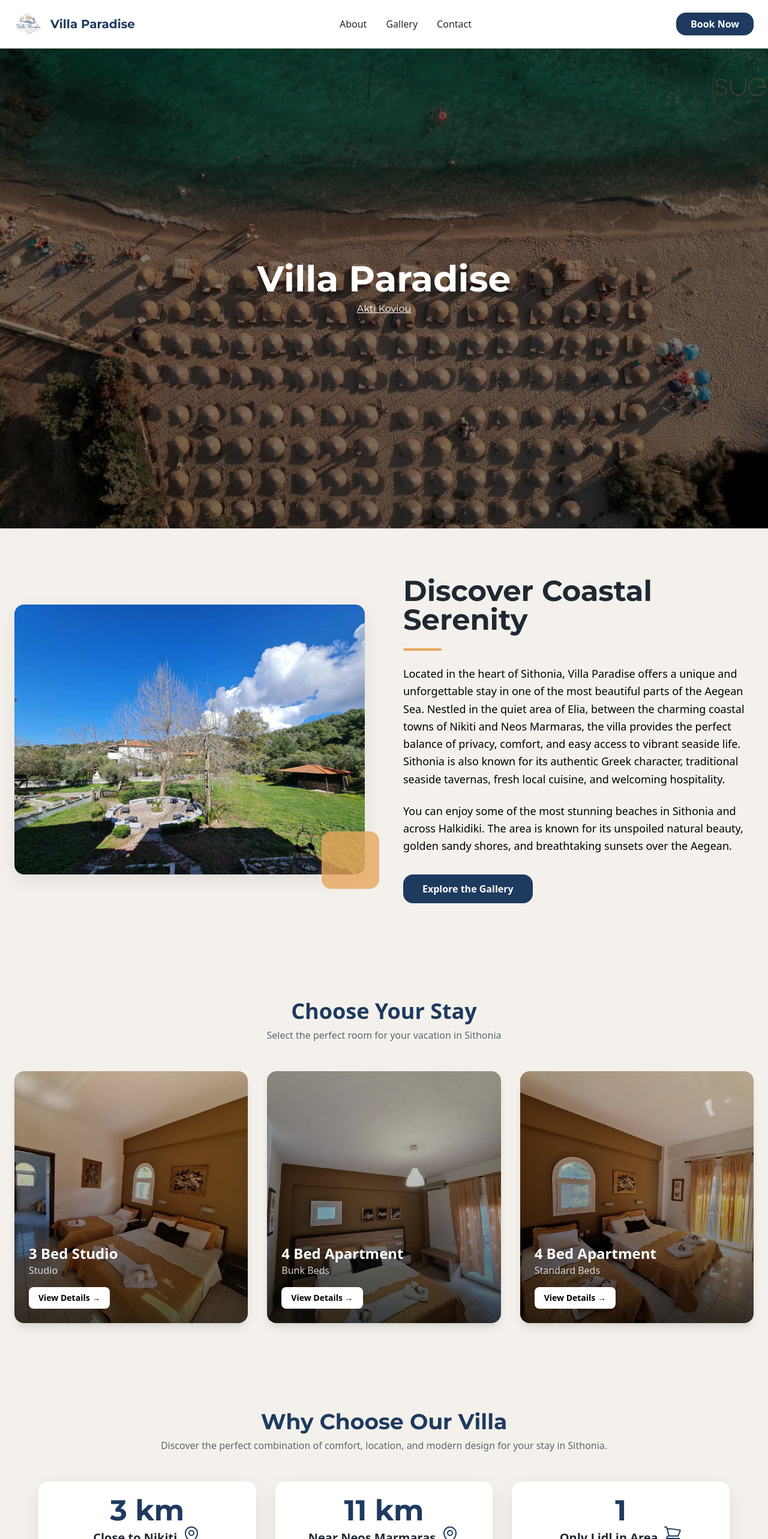
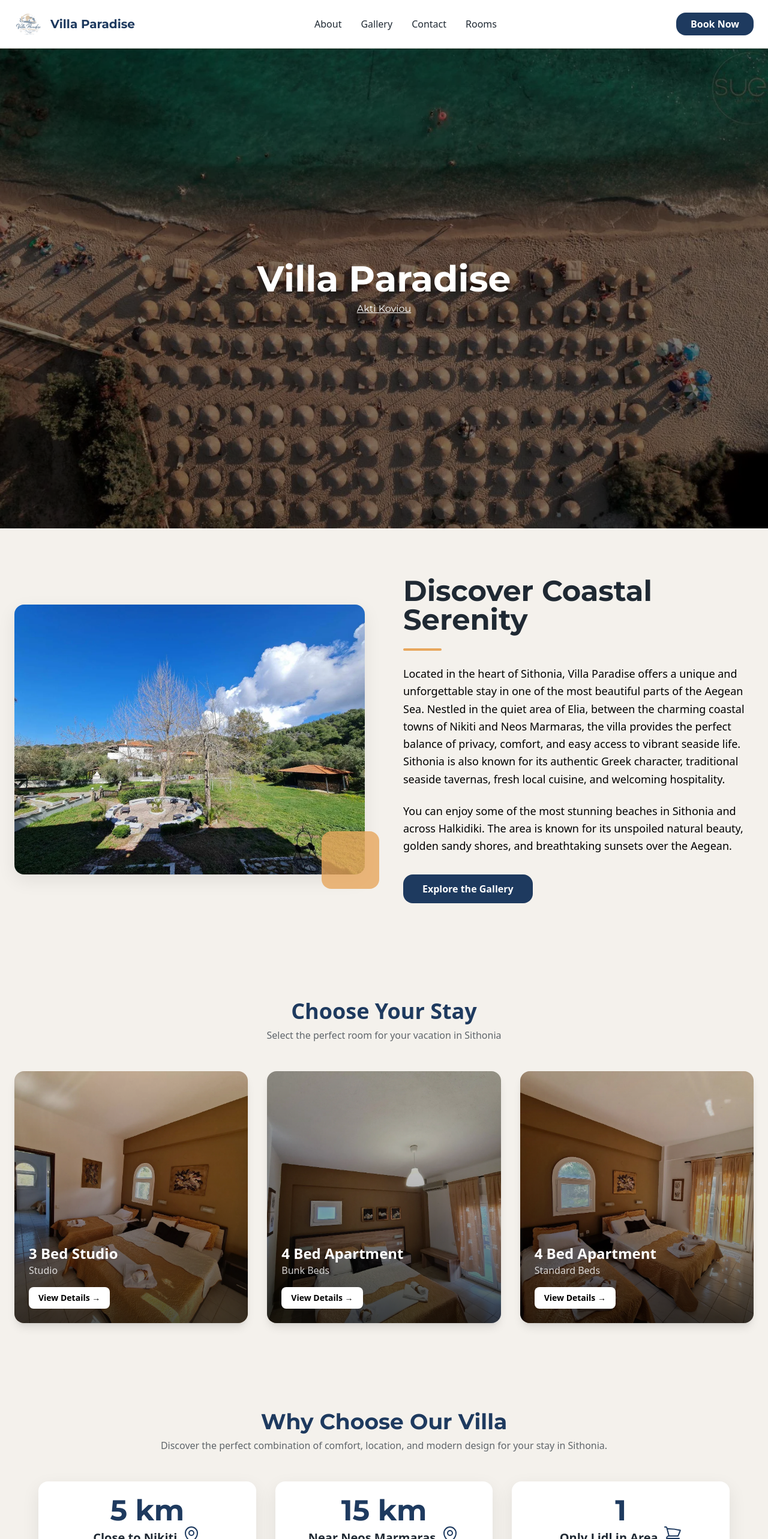
Before and after one commit to Emmilija/koviou-paradise, a React (Vite) app: page / in a window 1280 px wide. Shown: the top 2566 px of the page at 60% size. Built offline with nearby package versions, Linux system fonts and the light colour scheme.

Commit message:
added rooms in nav

```diff
--- a/src/App.tsx
+++ b/src/App.tsx
@@ -10,6 +10,7 @@ import Reviews from "./components/Reviews";
 import Rooms from "./components/Rooms";
 import RoomDetails from "./pages/RoomDetails";
 import ScrollToTop from "./components/ScrollToTop";
+import ScrollToSection from "./components/ScrollToSection";
 
 const Gallery = React.lazy(() => import("./components/Gallery"));
 
@@ -19,6 +20,7 @@ const App = () => {
       <Navbar />
 
       <ScrollToTop />
+      <ScrollToSection />
 
       <Routes>
         <Route
--- a/src/components/AboutUs.tsx
+++ b/src/components/AboutUs.tsx
@@ -18,7 +18,7 @@ const AboutUs: React.FC = () => {
   className="w-full h-[450px] object-cover rounded-2xl shadow-lg-soft"
 />
 
-          {/* Decorative Accent */}
+
           <div className="absolute -bottom-6 -right-6 w-24 h-24 bg-sunset rounded-2xl opacity-80 hidden lg:block"></div>
         </div>
 
--- a/src/components/Footer.tsx
+++ b/src/components/Footer.tsx
@@ -29,7 +29,7 @@ const Footer: React.FC = () => {
           </p>
 
           <a
-            href="https://grckainfo.com/en/accommodation/koviou-paradise-studios-apartments/3725/"
+            href="https://www.booking.com/Share-OzhBwU"
             target="_blank"
             rel="noopener noreferrer"
             className="inline-block bg-sunset text-dark px-8 py-3 rounded-xl font-bold hover:bg-bronze transition duration-300"
--- a/src/components/Hero.tsx
+++ b/src/components/Hero.tsx
@@ -4,7 +4,6 @@ const Hero: React.FC = () => {
   return (
 <section className="relative w-full h-screen">
 
-  {/* ✅ Image (NOT absolute anymore) */}
   <img
     src="/hero-medium.webp"
     srcSet="
--- a/src/components/Navbar.tsx
+++ b/src/components/Navbar.tsx
@@ -1,23 +1,34 @@
-import React, { useState } from "react";
+import React, { useState} from "react";
 import Logo from '/villa-logo.svg'
-
+import { useNavigate, useLocation } from "react-router-dom";
 const Navbar: React.FC = () => {
   const [isOpen, setIsOpen] = useState(false);
+  const navigate = useNavigate();
+const location = useLocation();
+const handleScrollTo = (id: string) => {
+  setIsOpen(false);
 
-  const handleScrollTo = (id: string) => {
+  if (location.pathname === "/") {
     const el = document.getElementById(id);
+
     if (el) {
-      el.scrollIntoView({ behavior: "smooth" });
-      setIsOpen(false);
+      el.scrollIntoView({
+        behavior: "smooth",
+      });
     }
-  };
+  } else {
+    navigate("/", {
+      state: { scrollTo: id },
+    });
+  }
+};
 
   return (
     <nav className="sticky top-0 left-0 w-full z-50 bg-white shadow-sm border-b border-stone">
 
       <div className="max-w-7xl mx-auto flex justify-between items-center py-4 px-6">
 
-        {/* ✅ SVG Logo (fastest possible) */}
+
         <div className="flex items-center gap-3 cursor-pointer">
           <img
             src={Logo}
@@ -44,12 +55,15 @@ const Navbar: React.FC = () => {
           <li onClick={() => handleScrollTo("footer")} className="hover:text-primary cursor-pointer">
             Contact
           </li>
+               <li onClick={() => handleScrollTo("rooms")} className="hover:text-primary cursor-pointer">
+            Rooms
+          </li>
         </ul>
 
-        {/* Booking Button */}
+
         <div className="hidden md:block">
           <a
-            href="https://grckainfo.com/en/accommodation/koviou-paradise-studios-apartments/3725/"
+            href="https://www.booking.com/Share-OzhBwU"
             target="_blank"
             rel="noopener noreferrer"
             className="px-6 py-2 bg-primary text-white rounded-xl font-semibold hover:bg-sunset hover:text-dark transition"
@@ -58,7 +72,7 @@ const Navbar: React.FC = () => {
           </a>
         </div>
 
-        {/* Mobile Button */}
+
         <button
           className="md:hidden text-2xl text-primary"
           onClick={() => setIsOpen(!isOpen)}
@@ -82,7 +96,7 @@ const Navbar: React.FC = () => {
             </li>
             <li>
               <a
-                href="https://grckainfo.com/en/accommodation/koviou-paradise-studios-apartments/3725/"
+                href="https://www.booking.com/Share-OzhBwU"
                 target="_blank"
                 rel="noopener noreferrer"
                 className="px-6 py-2 bg-sunset text-dark rounded-xl font-semibold"
--- a/src/components/Reviews.tsx
+++ b/src/components/Reviews.tsx
@@ -9,14 +9,14 @@ type Stat = {
 
 const stats: Stat[] = [
   {
-    value: "3 km",
+    value: "5 km",
     title: "Close to Nikiti",
     description:
       "Only 3 km from Nikiti, giving you quick access to beaches, restaurants, and local attractions.",
     icon: <MapPinIcon className="w-8 h-8 text-primary" />,
   },
   {
-    value: "11 km",
+    value: "15 km",
     title: "Near Neos Marmaras",
     description:
       "Just 11 km to Neos Marmaras — perfect for dining, shopping, and exploring the vibrant town life.",
@@ -51,7 +51,6 @@ const StatsSection: React.FC = () => {
             >
 
 
-              {/* Value */}
               <h3 className="text-4xl sm:text-5xl flex font-heading font-bold text-primary">
                 {stat.value}
 
@@ -63,7 +62,7 @@ const StatsSection: React.FC = () => {
               <h4 className="mt-2 text-xl font-semibold text-dark">{stat.title}</h4>
       </div>
 
-              {/* Description */}
+
               <p className="mt-2 text-dark/70 text-sm sm:text-base">{stat.description}</p>
             </div>
           ))}
--- a/src/components/Rooms.tsx
+++ b/src/components/Rooms.tsx
@@ -26,6 +26,7 @@ const stats: Room[] = [
   {
     value: "4 Bed Apartment",
     title: "Standard Beds",
+
     image: Room3,
     path: "/rooms/type2",
   },
@@ -33,7 +34,7 @@ const stats: Room[] = [
 
 const Rooms: React.FC = () => {
   return (
-    <section className="py-20 px-6 bg-light">
+    <section id="rooms" className="py-20 px-6 bg-light">
       <div className="max-w-6xl mx-auto text-center mb-12">
         <h2 className="text-4xl font-bold text-footer">
           Choose Your Stay
@@ -50,7 +51,7 @@ const Rooms: React.FC = () => {
 
             <div className="relative group h-[420px] rounded-2xl overflow-hidden shadow-lg cursor-pointer">
 
-              {/* Image */}
+
               <img
                 src={room.image}
                 alt={room.title}
--- /dev/null
+++ b/src/components/ScrollToSection.tsx
@@ -0,0 +1,27 @@
+import { useEffect } from "react";
+import { useLocation, useNavigate } from "react-router-dom";
+
+const ScrollToSection = () => {
+  const location = useLocation();
+  const navigate = useNavigate();
+
+  useEffect(() => {
+    if (location.pathname !== "/") return;
+
+    const section = location.state?.scrollTo;
+
+    if (!section) return;
+
+    setTimeout(() => {
+      document
+        .getElementById(section)
+        ?.scrollIntoView({ behavior: "smooth" });
+
+      navigate("/", { replace: true, state: {} });
+    }, 100);
+  }, [location, navigate]);
+
+  return null;
+};
+
+export default ScrollToSection;
--- a/src/pages/RoomDetails.tsx
+++ b/src/pages/RoomDetails.tsx
@@ -133,8 +133,8 @@ const [activeIndex, setActiveIndex] = useState<number | null>(null);
 
 
       <a
-        href={`href="https://grckainfo.com/en/accommodation/koviou-paradise-studios-apartments/3725/"
-`}
+        href='href="https://www.booking.com/Share-OzhBwU"
+'
         target="_blank"
         className="bg-primary text-white px-6 py-3 rounded-lg hover:opacity-90 transition"
       >
```
Also changed, not shown: src/components/Gallery.tsx (+7 -8 lines).
